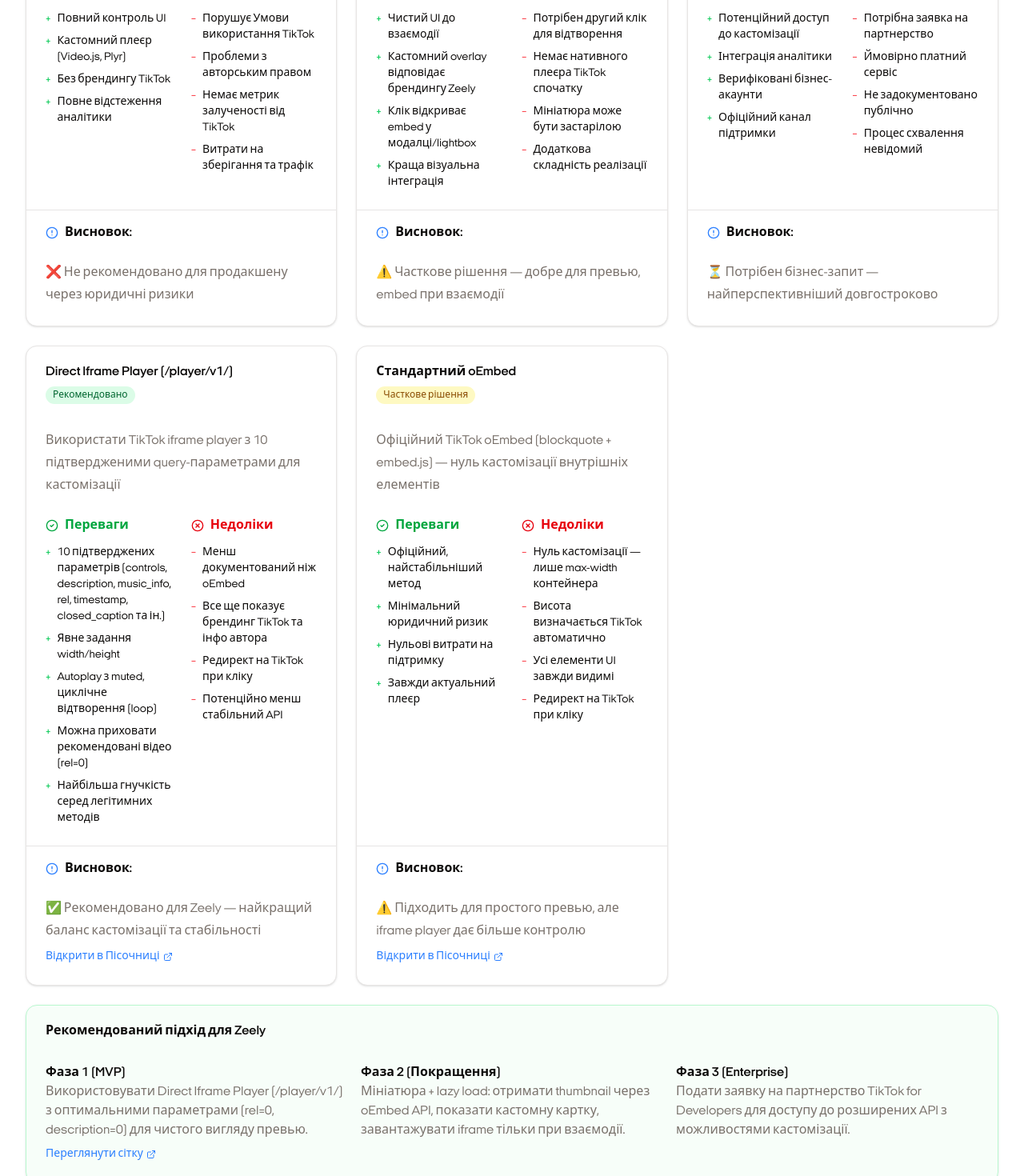
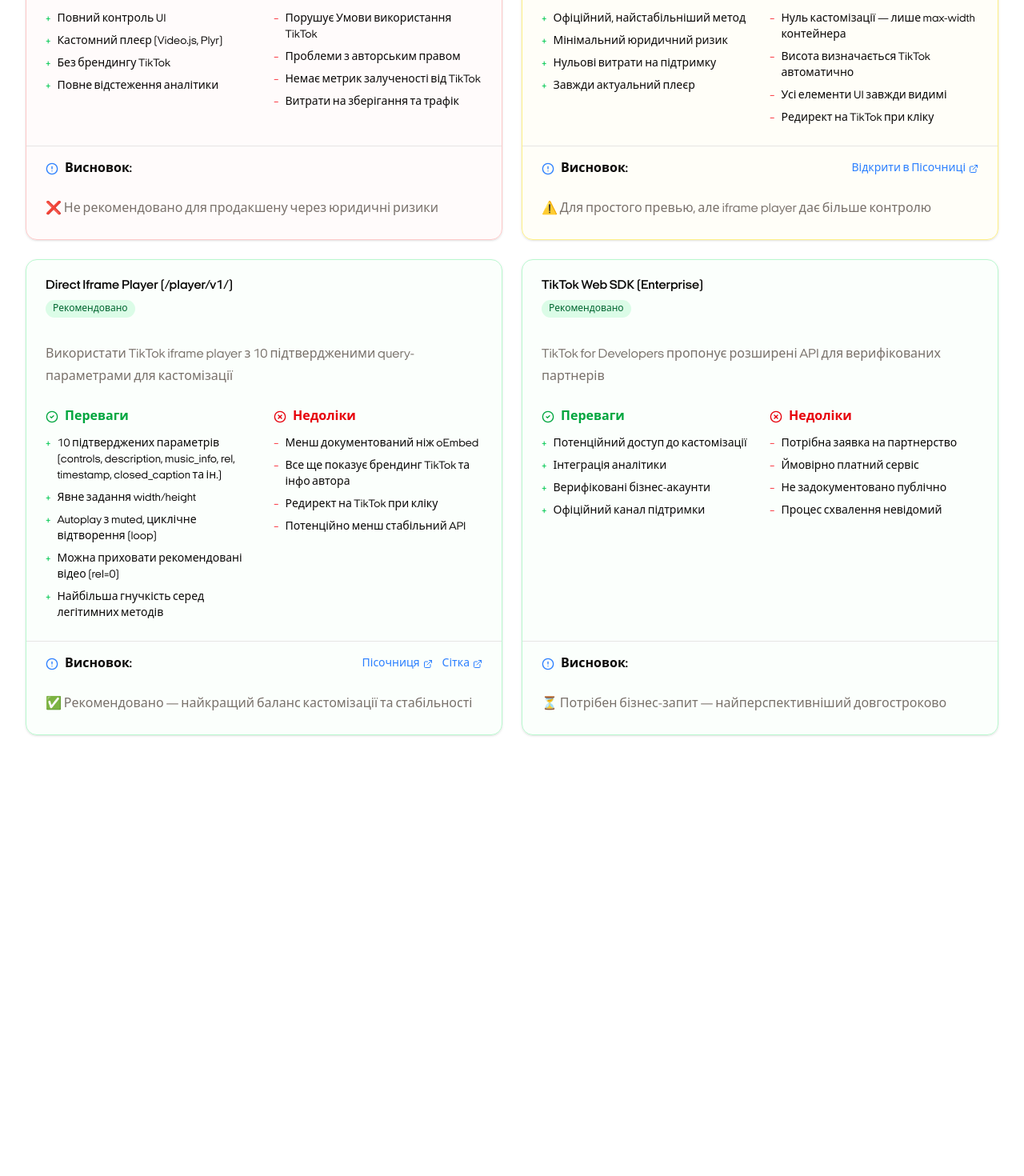
Before and after one commit to 0xsaymon/tik-tok-embeds, a React (Vite) app: page /alternatives in a window 1280 px wide. Shown: the part 420-1890 px from the top of the page at 80% size. After the commit the page ends 1371 px from the top, so only its background shows below. Built offline with nearby package versions, Linux system fonts and the light colour scheme.

Commit message:
feat(alternatives): update content

```diff
--- a/src/pages/alternatives/ui/AlternativesPage.tsx
+++ b/src/pages/alternatives/ui/AlternativesPage.tsx
@@ -12,7 +12,7 @@
   pros: string[];
   cons: string[];
   verdict: string;
-  link?: { to: string; label: string };
+  links?: { to: string; label: string }[];
 }
 
 const alternatives: Alternative[] = [
@@ -35,40 +35,24 @@
     verdict: '❌ Не рекомендовано для продакшену через юридичні ризики',
   },
   {
-    name: 'Мініатюра + кастомний Overlay',
+    name: 'Стандартний oEmbed',
     status: 'partial',
-    description: 'Використати URL мініатюри TikTok oEmbed + кастомна кнопка відтворення поверх',
+    description:
+      'Офіційний TikTok oEmbed (blockquote + embed.js) — нуль кастомізації внутрішніх елементів',
     pros: [
-      'Чистий UI до взаємодії',
-      'Кастомний overlay відповідає брендингу Zeely',
-      'Клік відкриває embed у модалці/lightbox',
-      'Краща візуальна інтеграція',
+      'Офіційний, найстабільніший метод',
+      'Мінімальний юридичний ризик',
+      'Нульові витрати на підтримку',
+      'Завжди актуальний плеєр',
     ],
     cons: [
-      'Потрібен другий клік для відтворення',
-      'Немає нативного плеєра TikTok спочатку',
-      'Мініатюра може бути застарілою',
-      'Додаткова складність реалізації',
+      'Нуль кастомізації — лише max-width контейнера',
+      'Висота визначається TikTok автоматично',
+      'Усі елементи UI завжди видимі',
+      'Редирект на TikTok при кліку',
     ],
-    verdict: '⚠️ Часткове рішення — добре для превью, embed при взаємодії',
-  },
-  {
-    name: 'TikTok Web SDK (Enterprise)',
-    status: 'recommended',
-    description: 'TikTok for Developers пропонує розширені API для верифікованих партнерів',
-    pros: [
-      'Потенційний доступ до кастомізації',
-      'Інтеграція аналітики',
-      'Верифіковані бізнес-акаунти',
-      'Офіційний канал підтримки',
-    ],
-    cons: [
-      'Потрібна заявка на партнерство',
-      'Ймовірно платний сервіс',
-      'Не задокументовано публічно',
-      'Процес схвалення невідомий',
-    ],
-    verdict: '⏳ Потрібен бізнес-запит — найперспективніший довгостроково',
+    verdict: '⚠️ Для простого превью, але iframe player дає більше контролю',
+    links: [{ to: '/?tab=oembed', label: 'Відкрити в Пісочниці' }],
   },
   {
     name: 'Direct Iframe Player (/player/v1/)',
@@ -88,28 +72,29 @@
       'Редирект на TikTok при кліку',
       'Потенційно менш стабільний API',
     ],
-    verdict: '✅ Рекомендовано для Zeely — найкращий баланс кастомізації та стабільності',
-    link: { to: '/?tab=iframe', label: 'Відкрити в Пісочниці' },
+    verdict: '✅ Рекомендовано — найкращий баланс кастомізації та стабільності',
+    links: [
+      { to: '/?tab=iframe', label: 'Пісочниця' },
+      { to: '/grid', label: 'Сітка' },
+    ],
   },
   {
-    name: 'Стандартний oEmbed',
-    status: 'partial',
-    description:
-      'Офіційний TikTok oEmbed (blockquote + embed.js) — нуль кастомізації внутрішніх елементів',
+    name: 'TikTok Web SDK (Enterprise)',
+    status: 'recommended',
+    description: 'TikTok for Developers пропонує розширені API для верифікованих партнерів',
     pros: [
-      'Офіційний, найстабільніший метод',
-      'Мінімальний юридичний ризик',
-      'Нульові витрати на підтримку',
-      'Завжди актуальний плеєр',
+      'Потенційний доступ до кастомізації',
+      'Інтеграція аналітики',
+      'Верифіковані бізнес-акаунти',
+      'Офіційний канал підтримки',
     ],
     cons: [
-      'Нуль кастомізації — лише max-width контейнера',
-      'Висота визначається TikTok автоматично',
-      'Усі елементи UI завжди видимі',
-      'Редирект на TikTok при кліку',
+      'Потрібна заявка на партнерство',
+      'Ймовірно платний сервіс',
+      'Не задокументовано публічно',
+      'Процес схвалення невідомий',
     ],
-    verdict: '⚠️ Підходить для простого превью, але iframe player дає більше контролю',
-    link: { to: '/?tab=oembed', label: 'Відкрити в Пісочниці' },
+    verdict: '⏳ Потрібен бізнес-запит — найперспективніший довгостроково',
   },
 ];
 
@@ -140,9 +125,18 @@
         кастомізації.
       </Typography>
 
-      <div className="grid gap-4 sm:grid-cols-2 sm:gap-6 lg:grid-cols-3">
+      <div className="grid gap-4 sm:grid-cols-2 sm:gap-6">
         {alternatives.map(alt => (
-          <Card key={alt.name}>
+          <Card
+            key={alt.name}
+            className={
+              alt.status === 'not-recommended'
+                ? 'border-red-200 bg-red-50/30 dark:border-red-800/50 dark:bg-red-950/20'
+                : alt.status === 'partial'
+                  ? 'border-yellow-200 bg-yellow-50/30 dark:border-yellow-800/50 dark:bg-yellow-950/20'
+                  : 'border-green-200 bg-green-50/30 dark:border-green-800/50 dark:bg-green-950/20'
+            }
+          >
             <CardHeader>
               <div className="flex items-start justify-between">
                 <div>
@@ -187,63 +181,32 @@
               </div>
             </CardContent>
             <div className="mt-auto border-t px-6 pt-4">
-              <div className="flex items-center gap-2 font-semibold">
-                <AlertCircle className="h-4 w-4 text-blue-500" />
-                Висновок:
+              <div className="flex items-center justify-between">
+                <div className="flex items-center gap-2 font-semibold">
+                  <AlertCircle className="h-4 w-4 text-blue-500" />
+                  Висновок:
+                </div>
+                {alt.links && (
+                  <div className="flex items-center gap-3">
+                    {alt.links.map(link => (
+                      <Link
+                        key={link.to}
+                        to={link.to}
+                        className="inline-flex items-center gap-1 text-sm text-blue-500 hover:underline"
+                      >
+                        {link.label}
+                        <ExternalLink className="h-3 w-3" />
+                      </Link>
+                    ))}
+                  </div>
+                )}
               </div>
               <Typography variant="p" className="text-muted-foreground mt-1">
                 {alt.verdict}
               </Typography>
-              {alt.link && (
-                <Link
-                  to={alt.link.to}
-                  className="mt-2 inline-flex items-center gap-1 text-sm text-blue-500 hover:underline"
-                >
-                  {alt.link.label}
-                  <ExternalLink className="h-3 w-3" />
-                </Link>
-              )}
             </div>
           </Card>
         ))}
-
-        <Card className="border-green-200 bg-green-50/50 sm:col-span-2 lg:col-span-3 dark:bg-green-900/20">
-          <CardHeader>
-            <CardTitle>Рекомендований підхід для Zeely</CardTitle>
-          </CardHeader>
-          <CardContent>
-            <div className="grid gap-4 sm:grid-cols-3">
-              <div>
-                <h4 className="font-semibold">Фаза 1 (MVP)</h4>
-                <p className="text-muted-foreground">
-                  Використовувати Direct Iframe Player (/player/v1/) з оптимальними параметрами
-                  (rel=0, description=0) для чистого вигляду превью.
-                </p>
-                <Link
-                  to="/grid"
-                  className="mt-2 inline-flex items-center gap-1 text-sm text-blue-500 hover:underline"
-                >
-                  Переглянути сітку
-                  <ExternalLink className="h-3 w-3" />
-                </Link>
-              </div>
-              <div>
-                <h4 className="font-semibold">Фаза 2 (Покращення)</h4>
-                <p className="text-muted-foreground">
-                  Мініатюра + lazy load: отримати thumbnail через oEmbed API, показати кастомну
-                  картку, завантажувати iframe тільки при взаємодії.
-                </p>
-              </div>
-              <div>
-                <h4 className="font-semibold">Фаза 3 (Enterprise)</h4>
-                <p className="text-muted-foreground">
-                  Подати заявку на партнерство TikTok for Developers для доступу до розширених API з
-                  можливостями кастомізації.
-                </p>
-              </div>
-            </div>
-          </CardContent>
-        </Card>
       </div>
     </div>
   );
```
